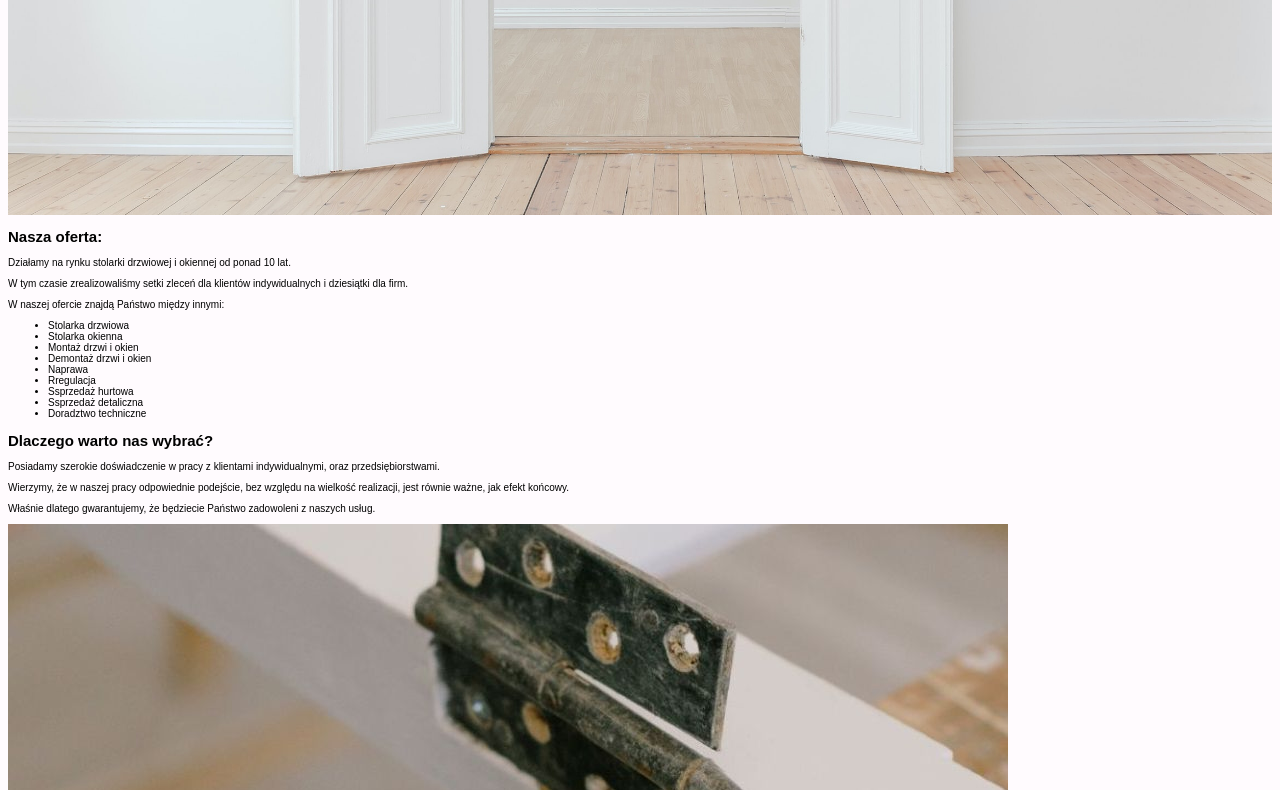
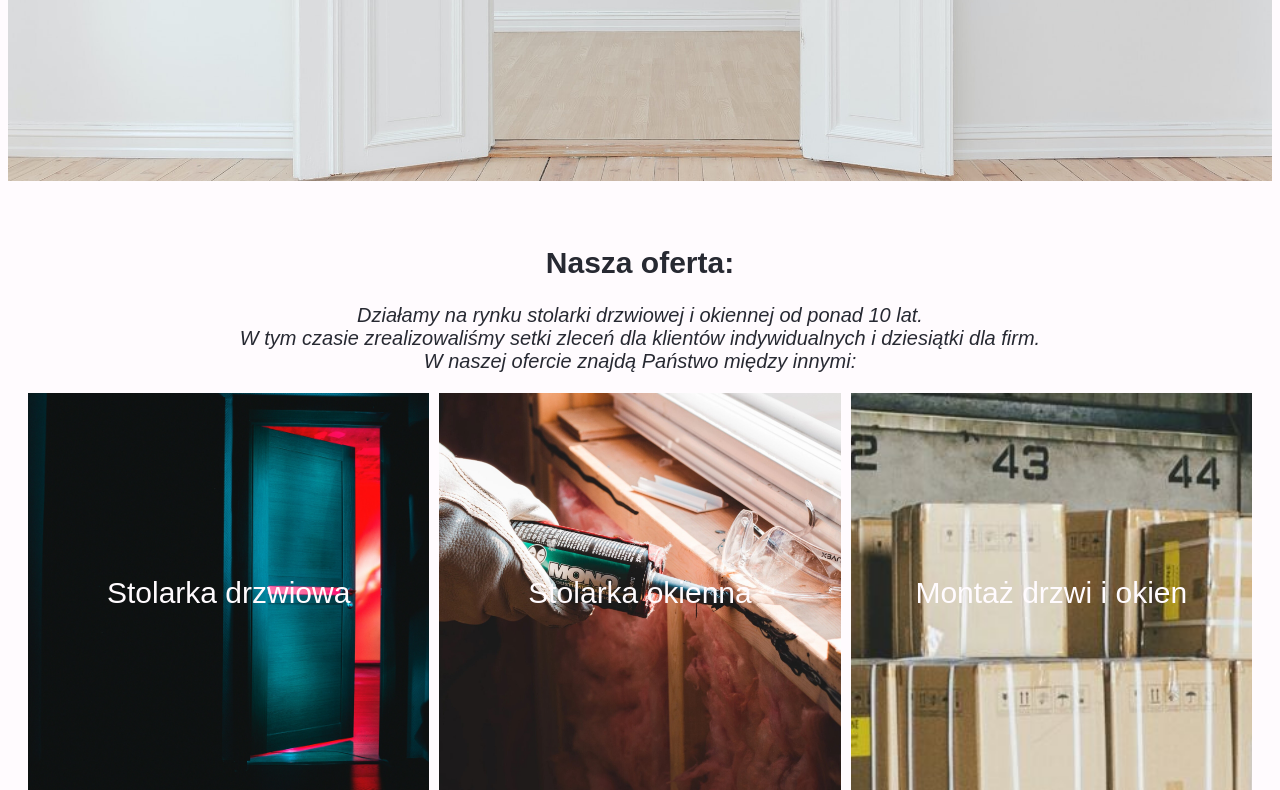
Before and after one commit to lukasz-waleszczynski/strona_adama_v2, a plain HTML site: page index.html in a window 1280 px wide. Shown: the part 633-1423 px from the top of the page. Drawn offline with Linux system fonts and the light colour scheme.

Commit message:
Sekcja nasza oferta
praca nad sekcją "nasza oferta"

```diff
--- a/index.html
+++ b/index.html
@@ -35,13 +35,12 @@
         </header>
         <section>
             <div class="section1-title">
-                <h1><em>ANG Adam Gasperowicz</em></h1>
-                <h2><em>Stolarka drzwiowa i okienna.</em></h2>
+                <h1><em>ANG Adam Gasperowicz<br>Stolarka drzwiowa i okienna.</em></h1>
                 <p>demontaż &bull; serwis &bull; sprzedaż detaliczna &bull; sprzedaż hurtowa</p>
             </div>
         </section>
 
-        <section>
+        <section id="offer">
             <div class="section2-offer-text">
                 <h2>Nasza oferta:</h2>
                 <p>Działamy na rynku stolarki drzwiowej i okiennej od ponad 10 lat.</p>
@@ -66,7 +65,7 @@
             </div>
         </section>
 
-        <section>
+        <section id="whywe">
             <div class="section3-whywe-text">
                 <h2>Dlaczego warto nas wybrać?</h2>
                 <p>Posiadamy szerokie doświadczenie w pracy z klientami indywidualnymi, oraz przedsiębiorstwami.</p>
@@ -107,7 +106,7 @@
             </div>
         </section>
 
-        <section>
+        <section id="door-joinery">
             <div class="door-joinery-image">
                 <img src="pics/drzwi_pics/biale_drzwi_otwarte.jpg">
             </div>
@@ -123,7 +122,7 @@
             </div>
         </section>
 
-        <section>
+        <section id="window-joinery">
             <div class="window-joinery-image">
                 <img src="pics/okna_pics/drewniane_okno.jpg">
             </div>
@@ -140,7 +139,7 @@
             </div>
         </section>
 
-        <section>
+        <section id="additional-services">
             <div class="additional-services">
                 <h2>Usługi dodatkowe:</h2>
                 <ul>
@@ -154,10 +153,8 @@
             </div>
         </section>
 
-        <section>
-            <div class="our-projects">
+        <section id="our-projects">
                 <h2>Nasze realizacje:</h2>
-            </div>
 
             <div class="row">
                 <div class="column">
--- a/styles.css
+++ b/styles.css
@@ -16,8 +16,9 @@ body {
 .header-contact {
     display: flex;
     justify-content: right;
+    max-width: 192rem;
     flex-wrap: wrap;
-    padding: 1rem;
+    padding-bottom: 2rem;
     font-size: 1.6rem;
 }
 
@@ -36,7 +37,10 @@ body {
 nav {
     display: flex;
     justify-content: right;
+    max-width: 192rem;
     font-size: 2rem;
+    padding-bottom: 4rem;
+    color: 272932;
 
     ul {
         list-style-type: none;
@@ -60,9 +64,101 @@ nav {
     background-image: url("/pics/drzwi_pics/biale_drzwi_otwarte.jpg");
     background-size: cover;
     background-position: center;
+    color: #272932;
     font-size: 3rem;
     text-align: center;
     padding-top: 20rem;
     padding-bottom: 20rem;
     margin: 0 auto;
 }
+
+/* ogólne ustawienia sekcji 2 (ofertowej) */
+#offer {
+    padding-top: 4rem;
+    padding-bottom: 4rem;
+    color: #272932;
+}
+
+/* sekcja 2 oferta ustawienia tekstu */
+.section2-offer-text {
+    display: flex;
+    flex-direction: column;
+    align-items: center;
+    justify-content: center;
+    font-size: 2rem;
+}
+
+/* sekcja 2 oferta ustawienia tekstu w paragrafie */
+.section2-offer-text p {
+    font-style: italic;
+    margin: 0;
+    padding: 0;
+}
+
+/* główne ustawienia listy, przystosowanie jej do pracy ze zdjęciami */
+.section2-offer-tiles ul {
+    list-style: none;
+    display: flex;
+    flex-wrap: wrap;
+    gap: 1rem;
+    max-width: 192rem;
+    margin: 0 auto; /* wycentrowanie siatki */
+    padding: 2rem 2rem; /* padding dookoła siatki*/
+  }
+
+  /* dalsze ustawienia siatki, tym razem dla konkretnego kafelka */
+  .section2-offer-tiles li {
+    flex: 1;
+    min-width: 40rem;
+    min-height: 40rem;
+    background-size: cover;
+    background-position: center;
+    color: #FFFBFE;
+    text-align: center;
+    display: flex;
+    align-items: center;
+    justify-content: center;
+    font-size: 3rem;
+  }
+
+  .section2-offer-tiles li:nth-child(1) {
+    background-image: url('pics/drzwi_pics/otwarte_drzwi_ciemnosc.jpg');
+  }
+
+  .section2-offer-tiles li:nth-child(2) {
+    background-image: url('pics/okna_pics/uszczelnianie_okna.jpg');
+  }
+
+  .section2-offer-tiles li:nth-child(3) {
+    background-image: url('pics/uslugi/hurt.jpg');
+  }
+
+  .section2-offer-tiles li:nth-child(4) {
+    background-image: url('pics/uslugi/naprawa.jpg');
+  }
+
+  .section2-offer-tiles li:nth-child(5) {
+    background-image: url('path/to/image2.jpg');
+  }
+
+  .section2-offer-tiles li:nth-child(6) {
+    background-image: url('path/to/image2.jpg');
+  }
+
+  .section2-offer-tiles li:nth-child(7) {
+    background-image: url('path/to/image2.jpg');
+  }
+
+  .section2-offer-tiles li:nth-child(8) {
+    background-image: url('path/to/image2.jpg');
+  }
+
+  .section2-offer-tiles li:nth-child(9) {
+    background-image: url('path/to/image2.jpg');
+  }
+
+  @media (max-width: 1920px) {
+    .section2-offer-tiles ul {
+      max-width: 100%;
+    }
+  }
```
